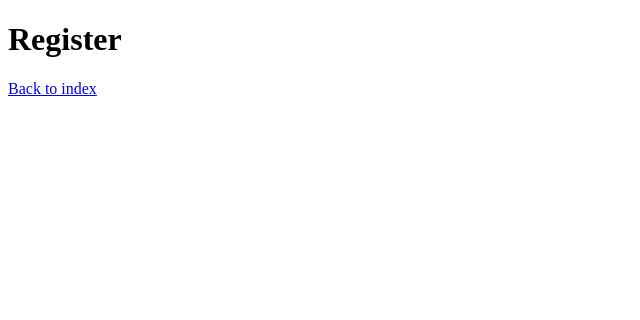
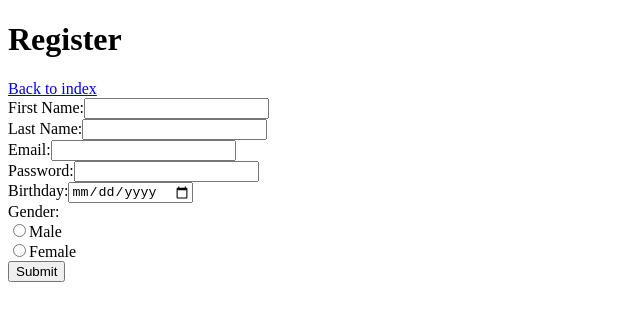
Before and after one commit to Headgie/headgie.github.io, a plain HTML site: page register.html in a window 1280 px wide. Shown: the whole page, without its empty margins (0-640 px from the left). Drawn offline with Linux system fonts and the light colour scheme.

Commit message:
Add files via upload
add some inputs

```diff
--- a/register.html
+++ b/register.html
@@ -9,5 +9,19 @@
 <body>
     <h1>Register</h1>
     <a href="index.html">Back to index</a>
+    <form>
+        First Name:<input type="text" name="firstname"><br>
+        Last Name:<input type="text" name="lastname"><br>
+        Email:<input type="email" name="email"><br>
+        Password:<input type="password" name="password"><br>
+        Birthday:<input type="date" name="birthday"><br>
+        Gender:<br>
+        <input type="radio" name="gender" value="male">Male<br>
+        <input type="radio" name="gender" value="female">Female<br>
+
+
+
+        <input type="submit">
+    </form>
 </body>
 </html>
```
